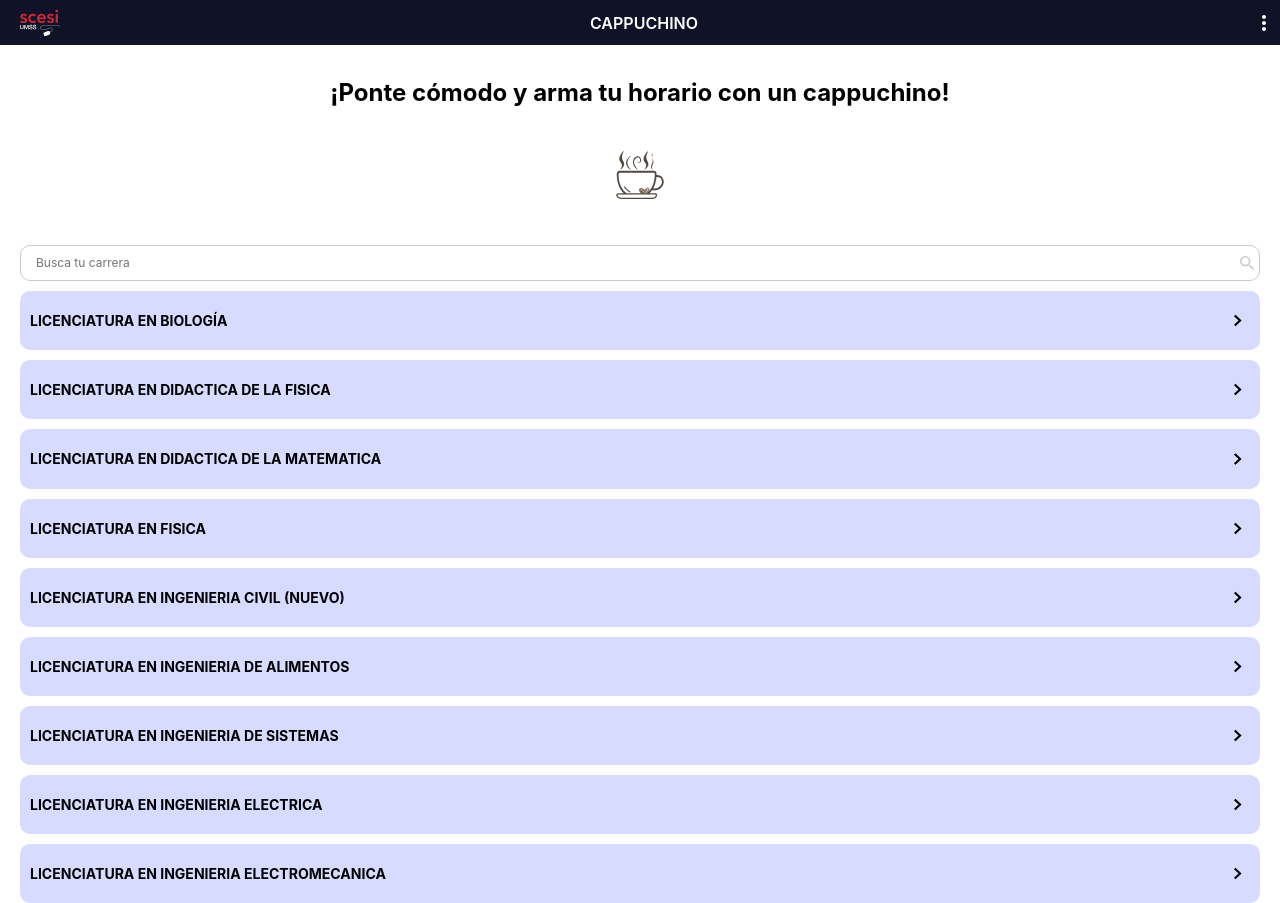
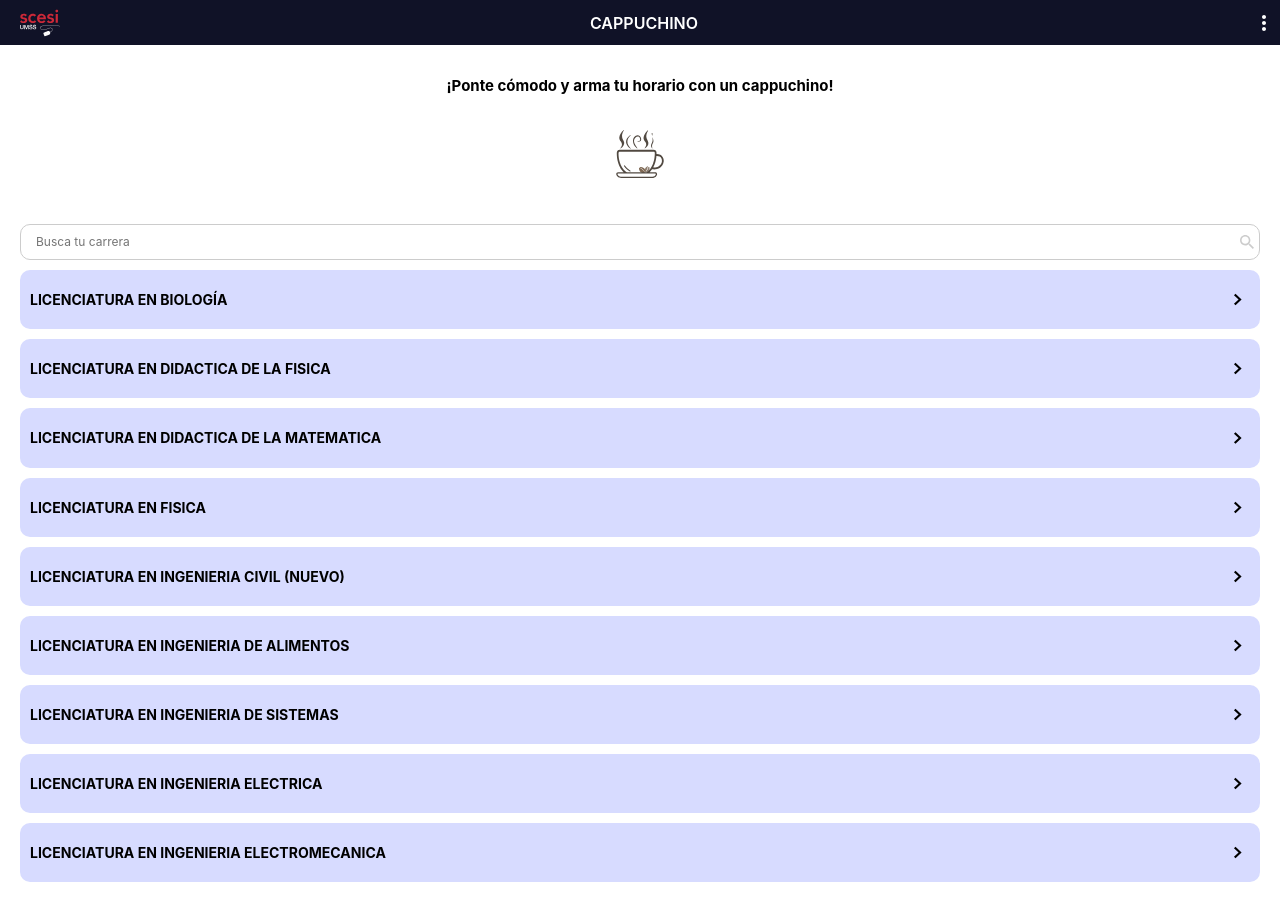
Before and after one commit to scesi/cappuccino-app, a React (Vite) app: page / in a window 1280 px wide. Built offline with nearby package versions, Linux system fonts and the light colour scheme.

Commit message:
Refactor CSS class names for consistency and clarity

```diff
--- a/src/App.css
+++ b/src/App.css
@@ -3,7 +3,7 @@
   text-align: center;
 }
 
-.subtitle2 {
+.subtitle-2 {
   font-size: 15px;
   font-weight: 700;
 }
--- a/src/views/Home/Homepage.module.css
+++ b/src/views/Home/Homepage.module.css
@@ -4,15 +4,15 @@
   margin-block: 20px;
 }
 
-.welcome {
+.heroSection {
   margin-top: 30px;
 }
 
 .careers {
   display: flex;
   flex-direction: column;
+  margin-block: 20px;
   padding-inline: 20px;
-  margin-top: 20px;
   font-size: 12px;
   font-weight: 200;
   gap: 10px;
--- a/src/views/Home/index.tsx
+++ b/src/views/Home/index.tsx
@@ -7,8 +7,8 @@ import styles from './Homepage.module.css'
 const Homepage = () => {
   return (
     <>
-      <section className={styles.welcome}>
-        <h2 className={styles.subtitle2}>
+      <section className={styles.heroSection}>
+        <h2 className="subtitle-2">
           ¡Ponte cómodo y arma tu horario con un cappuchino!
         </h2>
         <img
```
